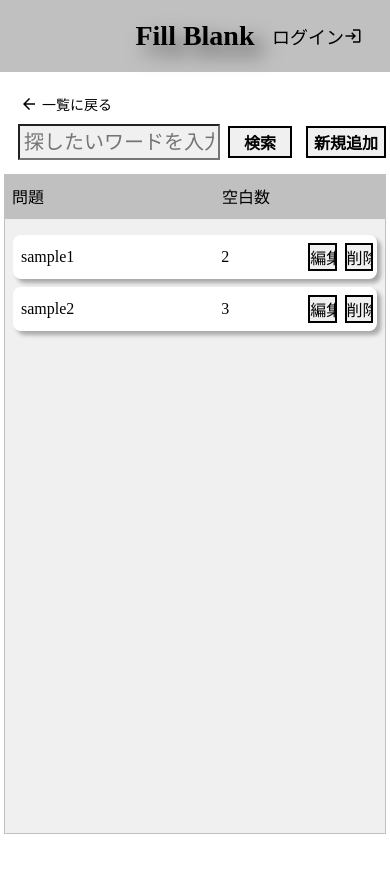
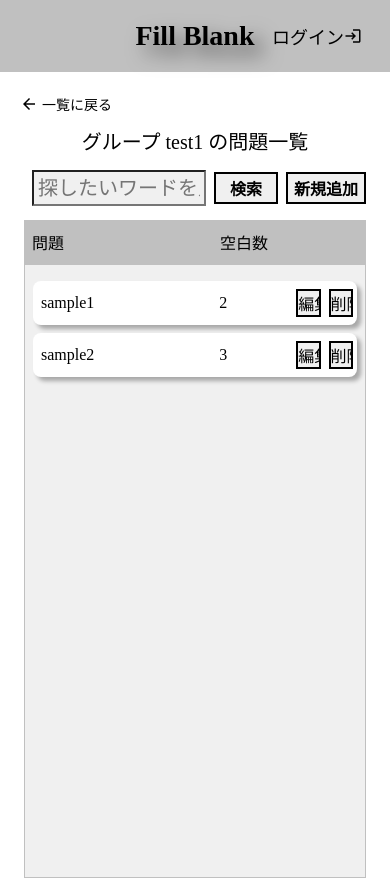
Before and after one commit to Ryo4020/fill-blank, a Vue app: page /edit in a window 390 px wide. Before the commit the page ends 844 px from the top, so only its background shows below. Built offline with nearby package versions, Linux system fonts and the light colour scheme; no server answers.

Commit message:
編集画面にグループ名追加 それに伴うレイアウトの修正

```diff
--- a/src/views/Edit.vue
+++ b/src/views/Edit.vue
@@ -1,8 +1,9 @@
 <template>
   <div class="edit">
-    <!-- 左上に固定 -->
+    <!-- 上に固定 -->
     <ArrowToHome />
 
+    <div class="edit-message">グループ {{ testGroupData.name }} の問題一覧</div>
     <SearchForm @search-event="search" />
     <div class="button-wrapper">
       <CommonButton label="新規追加" @click-event="addQuestion" />
@@ -10,7 +11,7 @@
     <TableComponent
       :headerList="editTableList"
       :operatorList="editOperatorList"
-      :data="questionList"
+      :data="testGroupData.value"
       @click-row="opeQuestion"
     />
   </div>
@@ -24,7 +25,7 @@ import ArrowToHome from "@/components/atoms/ArrowToHome.vue";
 import CommonButton from "@/components/atoms/CommonButton.vue";
 import SearchForm from "@/components/molecules/SearchForm.vue";
 import TableComponent, {
-  PropEditDataType as IquestionType,
+  PropHomeDataType as IgroupType,
 } from "@/components/organisms/Table/index.vue";
 
 import { EDIT_TABLE_LIST, EDIT_TABLE_OPERATOR_LIST } from "@/mixins/tableLists";
@@ -41,8 +42,12 @@ export default defineComponent({
     const editTableList = EDIT_TABLE_LIST; // 表の列データ
     const editOperatorList = EDIT_TABLE_OPERATOR_LIST; // 表のボタンのデータ
 
-    const questionList = ref<IquestionType[]>([
-      // 試験的な問題データ
+    const testGroupData = ref<IgroupType>(
+      // 試験的な問題グループデータ
+      {
+        id: 1,
+        name: "test1",
+        value: [
           {
             id: 1,
             text: "sample1",
@@ -53,7 +58,10 @@ export default defineComponent({
             text: "sample2",
             total: 3,
           },
-    ]);
+        ],
+        total: 2,
+      }
+    );
 
     function search(searchWord: string): void {
       // 問題を検索
@@ -83,8 +91,11 @@ export default defineComponent({
     return {
       editTableList,
       editOperatorList,
-      questionList,
+
+      testGroupData,
+
       search,
+
       addQuestion,
       opeQuestion,
     };
@@ -98,9 +109,10 @@ export default defineComponent({
   height: calc(100% - 72px); //ヘッダーの分引く
   display: grid;
   grid-template:
+    "..... msg    ....." 30px
     "..... search add  " 36px
-    "table table  table" calc(100% - 36px)
-    / minmax(84px, 1fr) minmax(160px, 480px) 80px;
+    "table table  table" calc(100% - 66px)
+    / minmax(80px, 4fr) minmax(320px, 560px) minmax(80px, 3fr);
   gap: 14px;
   position: relative;
   padding: 24px;
@@ -109,6 +121,15 @@ export default defineComponent({
     position: absolute;
     top: 16px;
     left: 16px;
+  }
+
+  &-message {
+    grid-area: msg;
+    font-size: 20px;
+    text-align: center;
+    text-overflow: ellipsis;
+    white-space: nowrap;
+    overflow: hidden;
   }
 
   .search-form {
@@ -126,14 +147,16 @@ export default defineComponent({
   }
 }
 
-@media screen and (max-width: 510px) {
-  // 幅が狭い場合は「一覧に戻る」の下に下がる
+@media screen and (max-width: 556px) {
+  // 幅が狭い場合はメッセージが「一覧に戻る」の下に入る
   .edit {
     grid-template:
+      "..... ...... ....." 16px
+      "msg   msg    msg  " 30px
       "..... search add  " 36px
-      "table table  table" calc(100% - 36px)
-      / 1fr minmax(160px, 480px) 80px;
-    padding: 52px 4px 24px 4px !important;
+      "table table  table" calc(100% - 66px)
+      / 1fr minmax(160px, 320px) 80px;
+    column-gap: 8px;
   }
 }
 </style>
```
Lines whose indentation alone changed are shown as unchanged.
